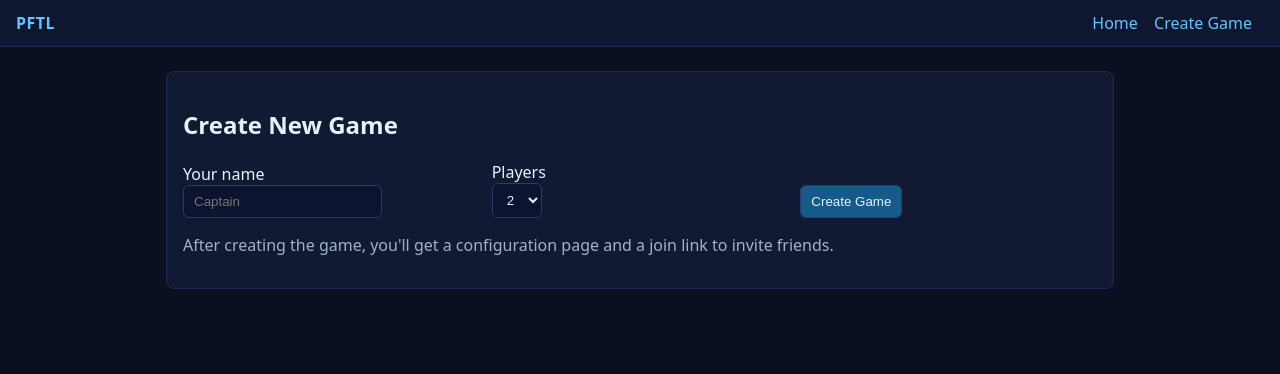
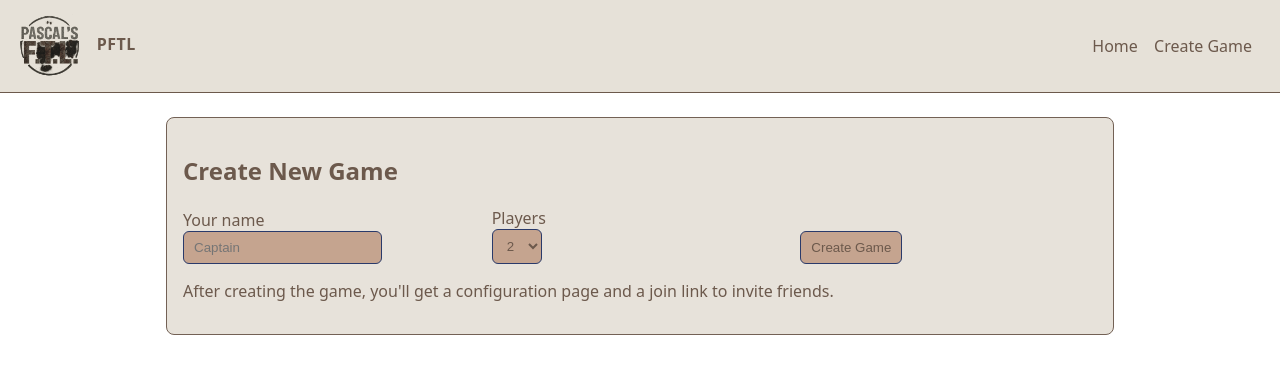
Before and after one commit to vincentdavis/PascalFTL, a FastAPI app: page /create in a window 1280 px wide. Shown: the top 374 px of the page. Run offline with FastAPI, Linux system fonts and the light colour scheme; some libraries are stand-ins or nearby versions.

Commit message:
Update header and other styles

```diff
--- a/app/main.py
+++ b/app/main.py
@@ -21,6 +21,7 @@ from .seed import seed_initial_data
 APP_DIR = Path(__file__).resolve().parent
 TEMPLATES_DIR = APP_DIR / "templates"
 STATIC_DIR = APP_DIR / "static"
+IMAGES_DIR = TEMPLATES_DIR / "images"
 
 
 def create_app() -> FastAPI:
@@ -40,6 +41,10 @@ def create_app() -> FastAPI:
     if STATIC_DIR.exists():
         app.mount("/static", StaticFiles(directory=str(STATIC_DIR)), name="static")
 
+    # Serve template images (development convenience)
+    if IMAGES_DIR.exists():
+        app.mount("/templates/images", StaticFiles(directory=str(IMAGES_DIR)), name="template-images")
+
     # Routers
     app.include_router(pages_router)
 
--- a/app/templates/base.html
+++ b/app/templates/base.html
@@ -6,33 +6,38 @@
     <title>PFTL - Pascal's Faster Than Light</title>
     <script src="https://unpkg.com/htmx.org@1.9.12" integrity="sha384-1J5M4J8V8p/SfK9OOk6XlQXN2c2c3XkqkTqTt8x1l8oH8xgQY9RkOx0G4Q8eKQJ5" crossorigin="anonymous"></script>
     <style>
-        :root { --bg: #0b1020; --fg: #e6f1ff; --muted: #9fb3c8; --acc: #5cc8ff; --card: #121a33; }
+        :root { --bg: #ffffff; --fg: #6c594c; --muted: #6c594c; --acc: #6c594c; --card: #e7e2da; }
         * { box-sizing: border-box; }
         body { margin:0; font-family: system-ui, -apple-system, Segoe UI, Roboto, Ubuntu, Cantarell, Noto Sans, Helvetica, Arial, "Apple Color Emoji", "Segoe UI Emoji"; background: var(--bg); color: var(--fg); }
         a { color: var(--acc); text-decoration: none; }
-        header { background: #0e1630; border-bottom: 1px solid #1e2a55; padding: 12px 16px; display:flex; align-items:center; justify-content:space-between; }
+        header { background: #e6e1d8; border-bottom: 1px solid #6c594c; padding: 12px 16px; display:flex; align-items:center; justify-content:space-between; }
         .brand { font-weight: 700; letter-spacing: .5px; }
         nav a { margin-right: 12px; }
         main { max-width: 980px; margin: 24px auto; padding: 0 16px; }
-        .card { background: var(--card); border: 1px solid #1e2a55; border-radius: 8px; padding: 16px; margin-bottom: 16px; }
+        .card { background: var(--card); border: 1px solid #736155; border-radius: 8px; padding: 16px; margin-bottom: 16px; }
         .row { display:flex; gap:16px; flex-wrap: wrap; }
         .col { flex: 1 1 300px; }
-        input, select, button { background:#0c1430; border:1px solid #2a3a6a; color:var(--fg); border-radius:6px; padding:8px 10px; }
+        input, select, button { background: #c5a48f; border:1px solid #2a3a6a; color:var(--fg); border-radius:6px; padding:8px 10px; }
         button { cursor:pointer; background:#153a5a; }
-        button.primary { background:#145a8a; }
+        button.primary { background: #c5a48f; }
         table { width:100%; border-collapse: collapse; }
         th, td { border-bottom: 1px solid #24396a; text-align:left; padding:8px; }
         .muted { color: var(--muted); }
-        .pill { display:inline-block; background:#173060; padding:2px 8px; border-radius:999px; font-size:12px; }
+        .pill { display:inline-block; background: #c5a48f; padding:2px 8px; border-radius:999px; font-size:12px; }
         .center { text-align:center; }
         .grid { display:grid; grid-template-columns: repeat(auto-fit, minmax(220px, 1fr)); gap:12px; }
         .mono { font-family: ui-monospace, SFMono-Regular, Menlo, Monaco, Consolas, "Liberation Mono", "Courier New", monospace; }
-        .log { background:#080c18; border:1px solid #1a2f55; border-radius:8px; padding:12px; height:280px; overflow:auto; white-space:pre-wrap; }
+        .log { background: #6c594c; border:1px solid #1a2f55; border-radius:8px; padding:12px; height:280px; overflow:auto; white-space:pre-wrap; }
     </style>
 </head>
 <body>
 <header>
-    <div class="brand"><a href="/">PFTL</a></div>
+    <div class="brand">
+        <a href="/">
+            <img src="/templates/images/pascals_ftl_logo.png" alt="Pascal's Faster Than Light" style="height:68px; vertical-align:middle; margin-right:8px;" />
+            PFTL
+        </a>
+    </div>
     <nav>
         <a href="/">Home</a>
         <a href="/create">Create Game</a>
```
Also changed, not shown: app/templates/images/pascals_ftl_logo.png (added), app/templates/images/pascals_ftl_ship_background.png (added), 1 other file.
